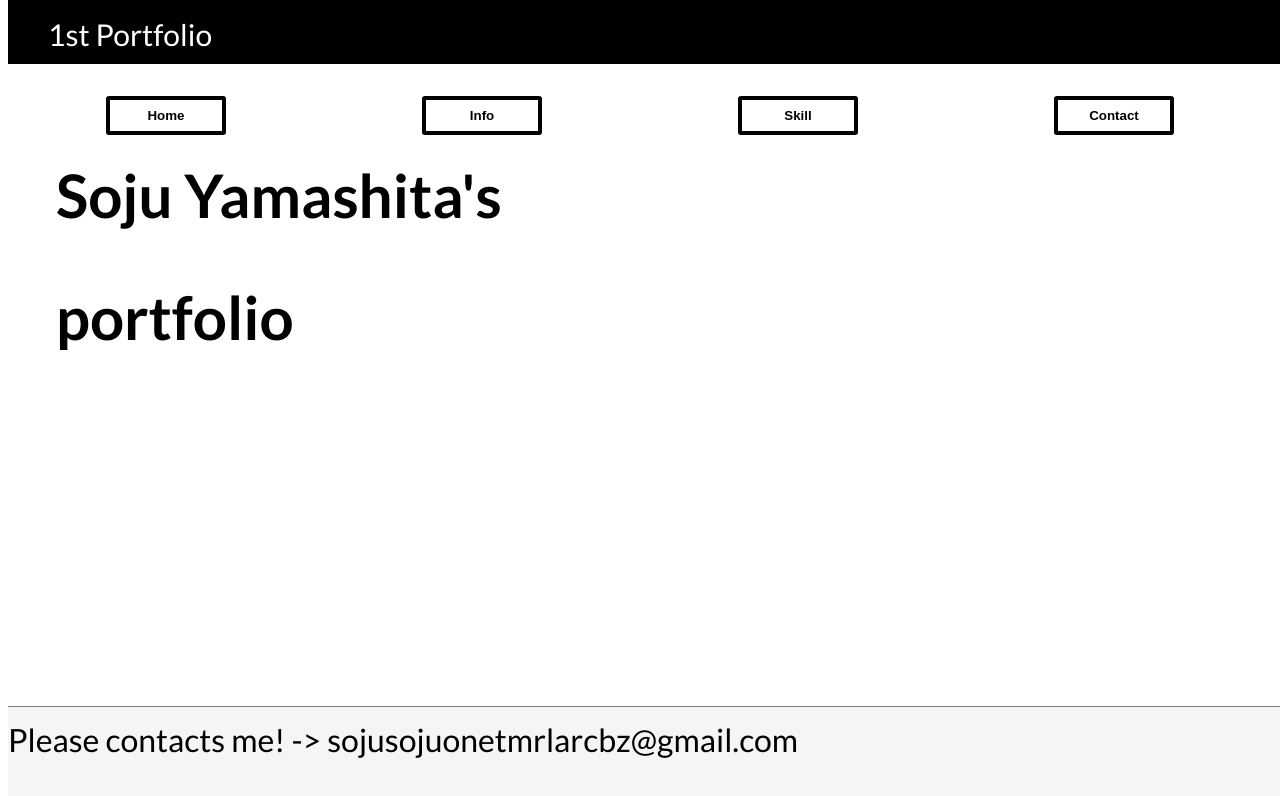
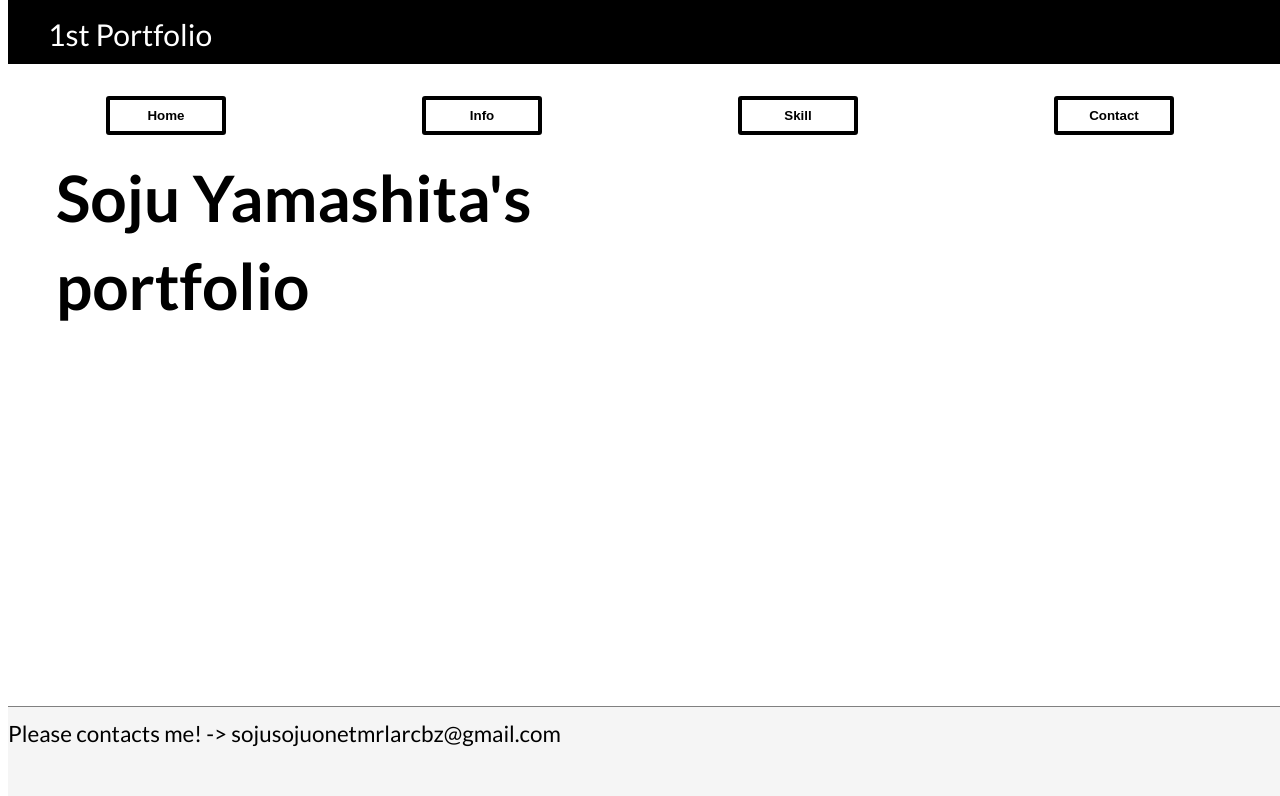
Before and after one commit to yamatcha/1stportfolio, a Vue app: page / in a window 1280 px wide. Shown: the top 796 px of the page. Built offline with nearby package versions, Linux system fonts and the light colour scheme; a web font is replaced by a local one.

Commit message:
Change the font-size

```diff
--- a/src/components/FooterComponent.vue
+++ b/src/components/FooterComponent.vue
@@ -9,7 +9,7 @@
 
 <style>
 footer{
-    border-top: solid 0.1rem grey;
+    border-top: solid 0.05rem grey;
     padding-top: 0.8rem;
     position: fixed;
     bottom: 0px;
@@ -18,6 +18,6 @@ footer{
     background-color: whitesmoke;
 }
 #email{
-    font-size: 2rem;
+    font-size: 1.4rem;
 }
 </style>
--- a/src/components/HomeComponent.vue
+++ b/src/components/HomeComponent.vue
@@ -6,8 +6,10 @@
 </template>
 <style>
 h2{
-    font-size: 60px;
+    font-size: 4rem;
     margin-top:0px;
+    margin-bottom :0.7rem;
+
 }
 
 </style>
```
